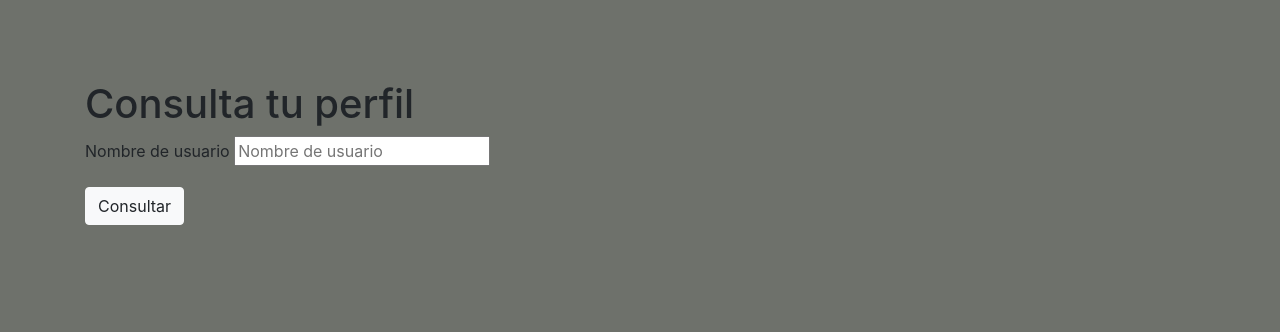
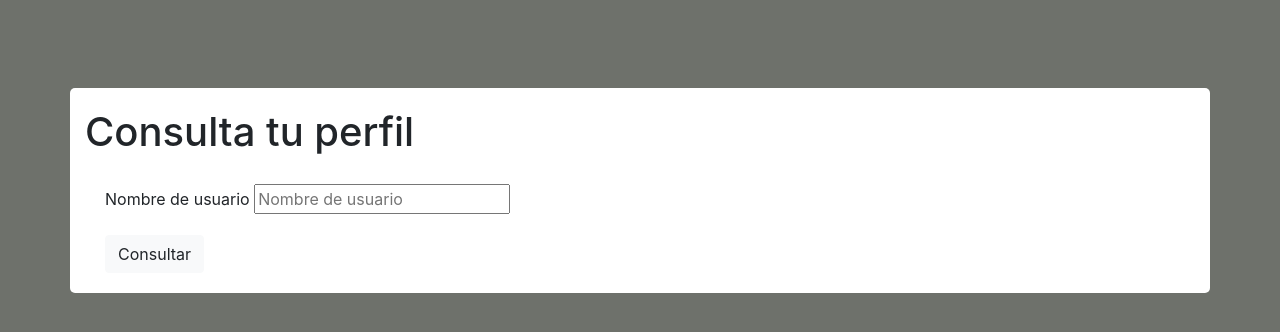
Before and after one commit to vimuriel/TorreTestJob, a Flask app: page / in a window 1280 px wide. Shown: the top 332 px of the page. Run offline with Flask 2, Linux system fonts and the light colour scheme; some libraries are stand-ins or nearby versions.

Commit message:
version 2-style

```diff
--- a/app/controller/templates/index.html
+++ b/app/controller/templates/index.html
@@ -2,20 +2,33 @@
 
 {% block heading %}
 
-    <div class="container-sm">
-       <h1>Consulta tu perfil</h1>
-    </div>
+
 
 {% endblock %}
 
 {% block body %}
-    <div class="container-lg">
-        <form action="{{ url_for('perfil') }}" method="post">
+<div class="container-lg" style="background-color:#fff; border-radius: 5px;">
+    <div class="row"  style="padding-top:20px">
+
+         <div class="col-md-6">
+             <h1>Consulta tu perfil</h1>
+         </div>
+    </div>
+
+     <div class="row"  style="padding:20px">
+        <div class="col-md-6">
+
+          <form action="{{ url_for('perfil') }}" method="post">
           <div class="form-group">
             <label >Nombre de usuario</label>
             <input type="text" name="name" placeholder="Nombre de usuario">
           </div>
           <button type="submit" class="btn btn-light">Consultar</button>
         </form>
+
+        </div>
     </div>
+</div>
+
+
 {% endblock %}
--- a/app/controller/templates/profile.html
+++ b/app/controller/templates/profile.html
@@ -6,7 +6,7 @@
 
 {% block body %}
 
-<div class="container-lg" style="background-color:#fff;">
+<div class="container-lg" style="background-color:#fff;border-radius: 5px;">
     <div class="row"  style="padding-top:20px">
         <div class="col-md-4">
             <div class="card" style="width: 18rem;">
```
